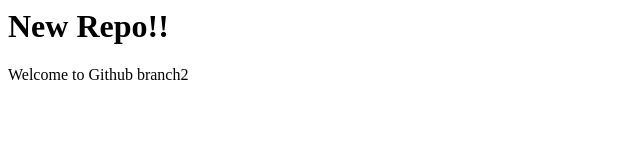
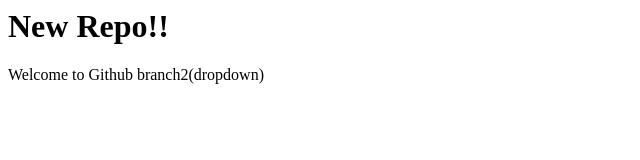
Before and after one commit to Popuri-Sowmya/git-tutorial, a plain HTML site: page index.html in a window 1280 px wide. Shown: the full height of the page, 0-640 px from the left. Drawn offline with Linux system fonts and the light colour scheme.

Commit message:
added dropdown

```diff
--- a/index.html
+++ b/index.html
@@ -1,2 +1,2 @@
 <h1>New Repo!!</h1>
-<p>Welcome to Github branch2</p>
+<p>Welcome to Github branch2(dropdown)</p>
```
